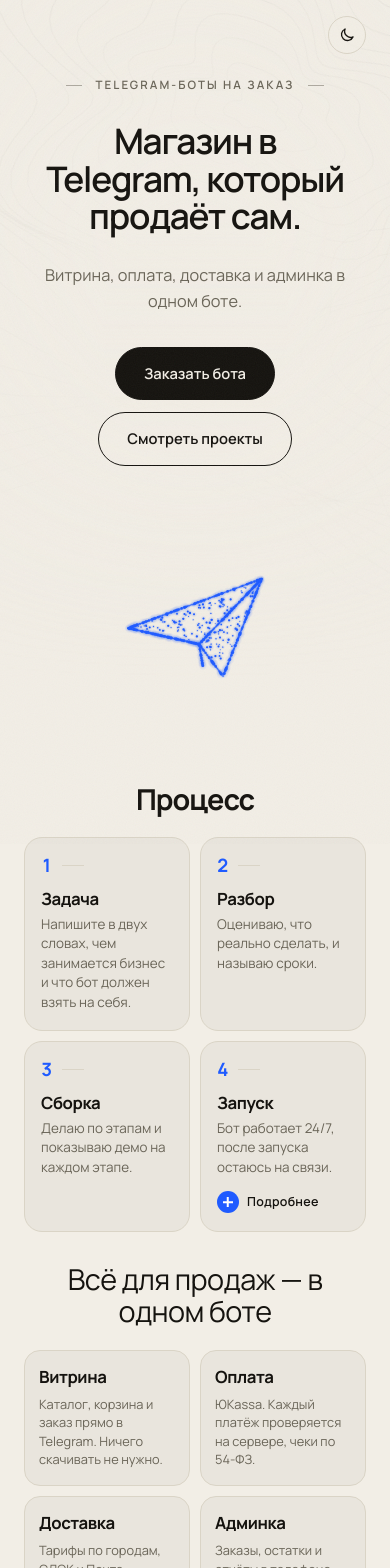
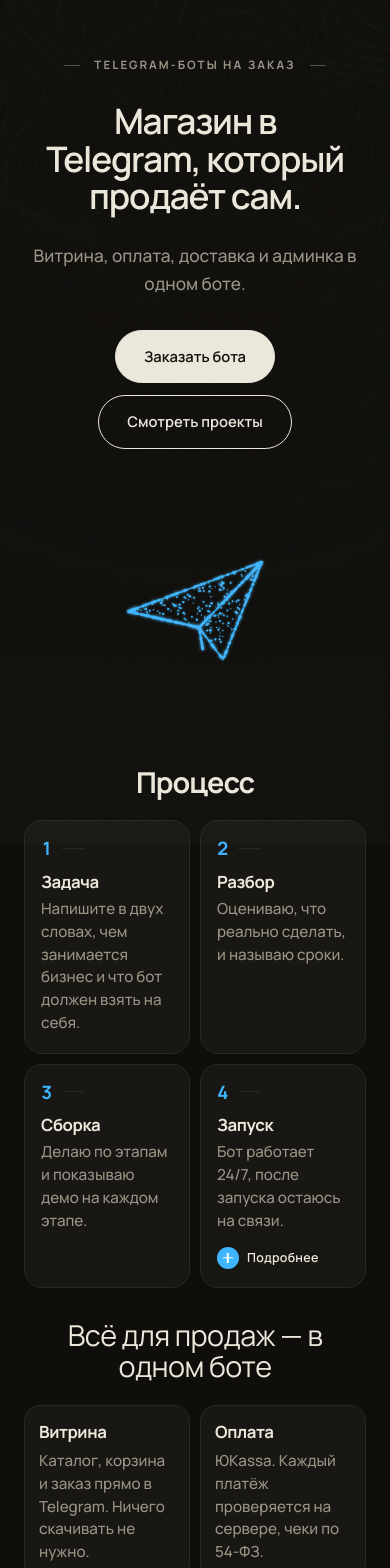
Before and after one commit to zhennyy/botforall, a React (Vite) app: page / in a window 390 px wide. Shown: the top 1568 px of the page. Built offline with nearby package versions, Linux system fonts and the light colour scheme.

Commit message:
Только тёмная тема; крупнее текст на телефоне; иконки проектов крупнее

```diff
--- a/index.html
+++ b/index.html
@@ -1,14 +1,12 @@
 <!doctype html>
-<html lang="ru">
+<html lang="ru" data-theme="dark" style="color-scheme:dark">
   <head>
     <meta charset="UTF-8" />
     <link rel="icon" type="image/svg+xml" href="/favicon.svg" />
     <meta name="viewport" content="width=device-width, initial-scale=1.0" />
     <meta name="description" content="Telegram-магазины и ассистенты под ключ: витрина, оплата, доставка и админка в одном боте." />
-    <script>try{var t=localStorage.getItem("theme");if(t)document.documentElement.setAttribute("data-theme",t)}catch(e){}</script>
     <title>BotFor_All — Telegram-боты на заказ</title>
-    <meta name="theme-color" content="#0F0E0B" media="(prefers-color-scheme: dark)" />
-    <meta name="theme-color" content="#F2EEE6" media="(prefers-color-scheme: light)" />
+    <meta name="theme-color" content="#0F0E0B" />
     <link rel="canonical" href="https://botforall.ru/" />
     <meta property="og:type" content="website" />
     <meta property="og:locale" content="ru_RU" />
--- a/src/components/Nav.jsx
+++ b/src/components/Nav.jsx
@@ -1,5 +1,3 @@
-import ThemeToggle from './ThemeToggle'
-
 export default function Nav() {
   return (
     <nav aria-label="Основное меню">
@@ -10,9 +8,6 @@ export default function Nav() {
           <a href="#projects">Проекты</a>
           <a href="#contact">Контакты</a>
         </div>
-        <div className="nav-right">
-          <ThemeToggle />
-        </div>
       </div>
     </nav>
   )
--- a/src/index.css
+++ b/src/index.css
@@ -576,3 +576,26 @@ nav { position: static; backdrop-filter: none; background: var(--paper); }
   .works .work { grid-template-columns: minmax(0, 1fr); grid-template-areas: none; }
   .works .work > *, .works .work-side > * { grid-column: 1; grid-area: auto; }
 }
+
+/* ===== только тёмная тема ===== */
+:root { --paper: #0F0E0B; --ink: #EDE8DC; --soft: #A39D8F; --line: #2A2823; --accent: #3EB6FF; color-scheme: dark; }
+/* без кнопки темы шапке на телефоне/планшете ничего не нужно */
+@media (max-width: 860px) { nav { display: none; } .hero { padding-top: 56px; } }
+
+/* ===== телефон: текст крупнее и плотнее ===== */
+@media (max-width: 700px) {
+  body { font-size: 17px; font-weight: 500; }
+  .lede { font-size: 1.08rem; font-weight: 500; }
+  .works .work-text, .benefit p, .step p, .step-btn p, .after p, .process .step p, .process .step-btn p { font-size: .95rem; font-weight: 500; line-height: 1.5; }
+  .works .work-kind { font-size: .95rem; font-weight: 500; }
+  .tags span { font-size: .76rem; font-weight: 600; }
+  .contact-sub { font-size: 1.02rem; font-weight: 500; }
+  .kicker { font-weight: 700; }
+}
+
+/* ===== иконки проектов чуть крупнее ===== */
+.neon-ic { width: 72px; height: 72px; top: 16px; right: 18px; }
+.works .work-main { margin-top: 52px; }
+@media (max-width: 860px) { .neon-ic { width: 62px; height: 62px; top: 14px; right: 14px; } .works .work-main { margin-top: 48px; } }
+@media (max-width: 560px) { .neon-ic { width: 54px; height: 54px; top: 12px; right: 12px; } .works .work-main { margin-top: 44px; } }
+@media (max-width: 400px) { .neon-ic { width: 46px; height: 46px; } .works .work-main { margin-top: 42px; } }
```
